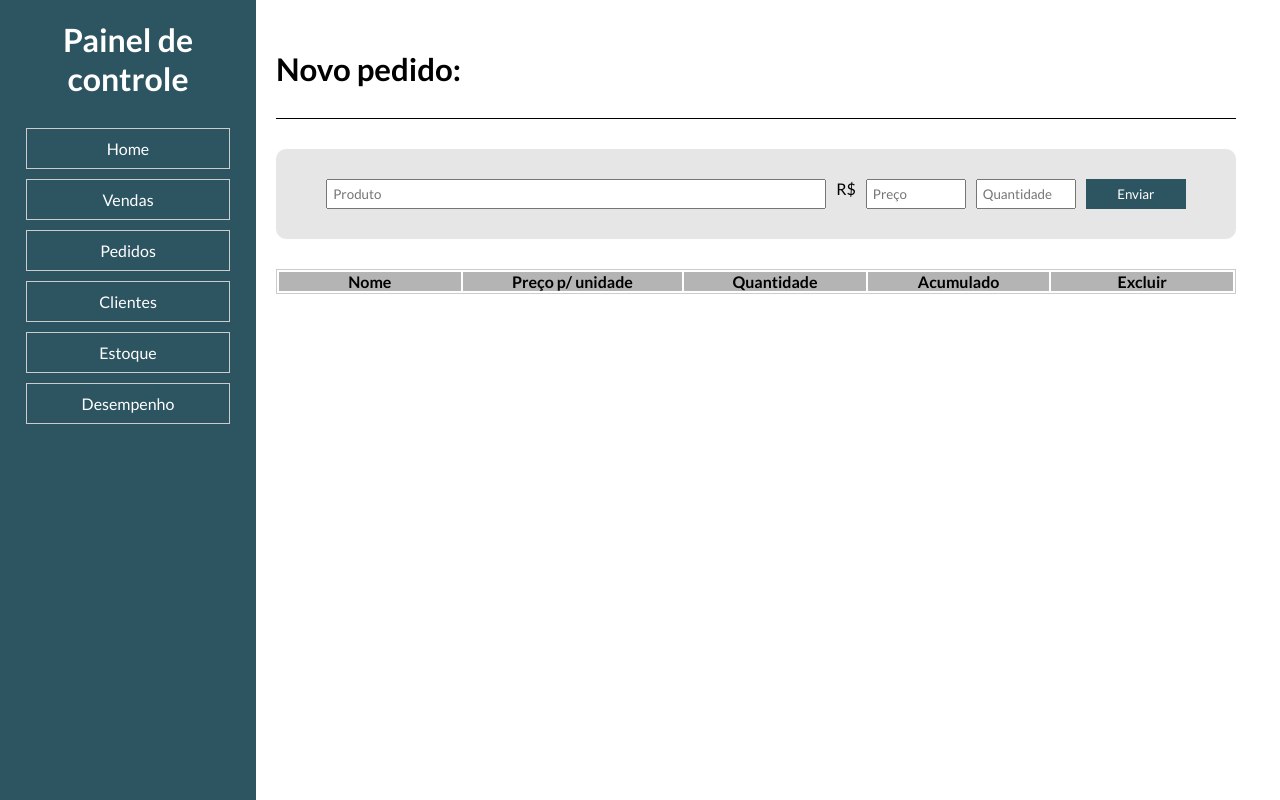
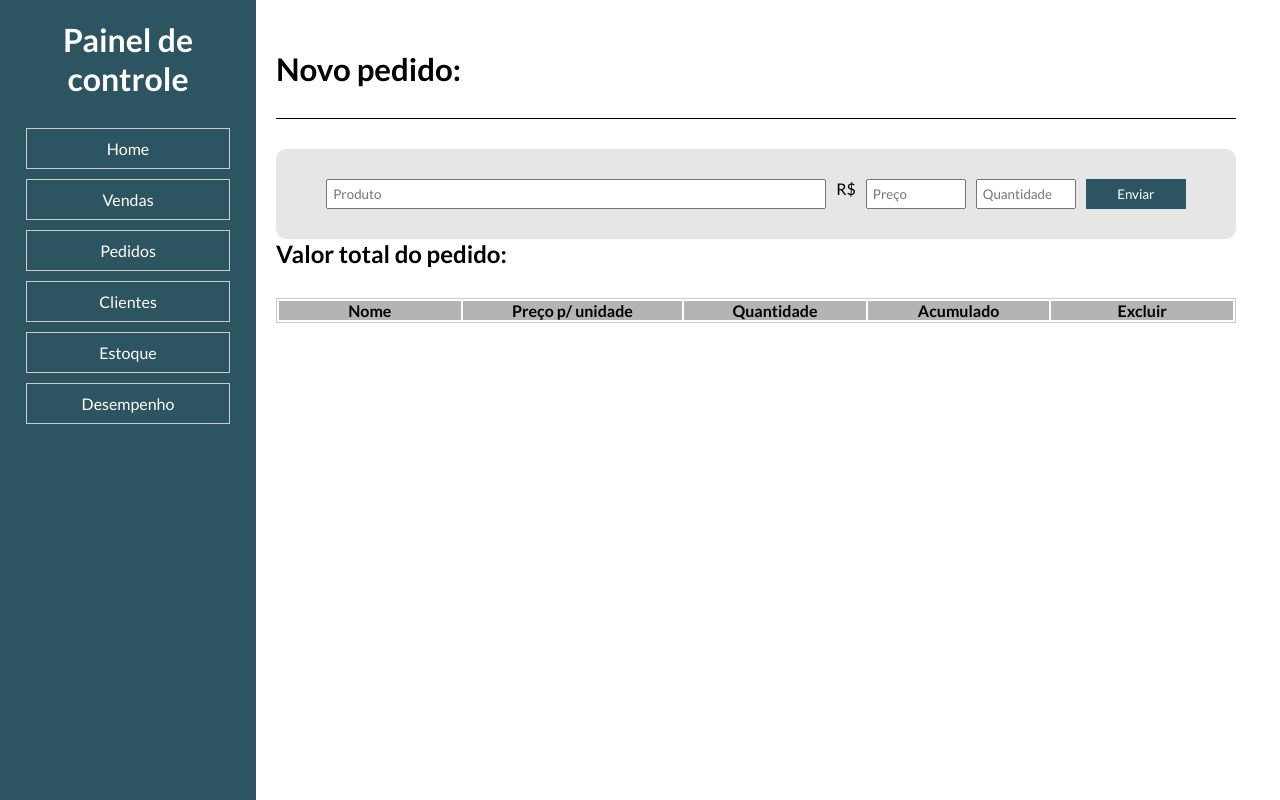
Before and after one commit to heitor2002/gerenciador-de-vendas, a React (Vite) app: page /requests/form-requests in a window 1280 px wide. Built offline with nearby package versions, Linux system fonts and the light colour scheme; data requests are answered from the project's data file.

Commit message:
feat: adição de valor acumulado para pedido.

```diff
--- a/src/components/box-components/FormNewRequest.jsx
+++ b/src/components/box-components/FormNewRequest.jsx
@@ -79,7 +79,7 @@ const FormNewRequest = () => {
           <input type="submit" value={"Enviar"} />
         </form>
       </div>
-
+      <h2>Valor total do pedido:</h2>
       <div className="container-requests">
         <table>
           <tr>
```
